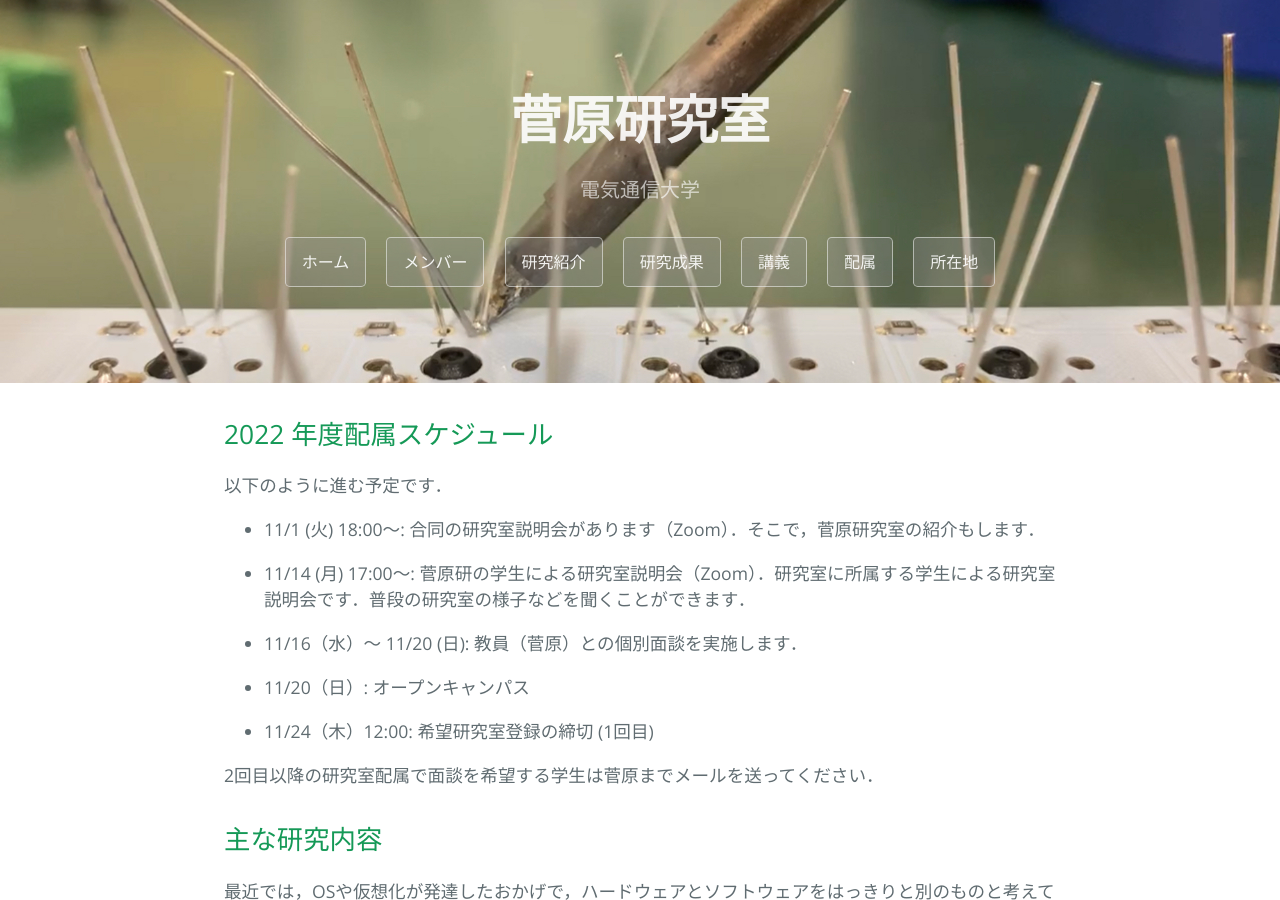
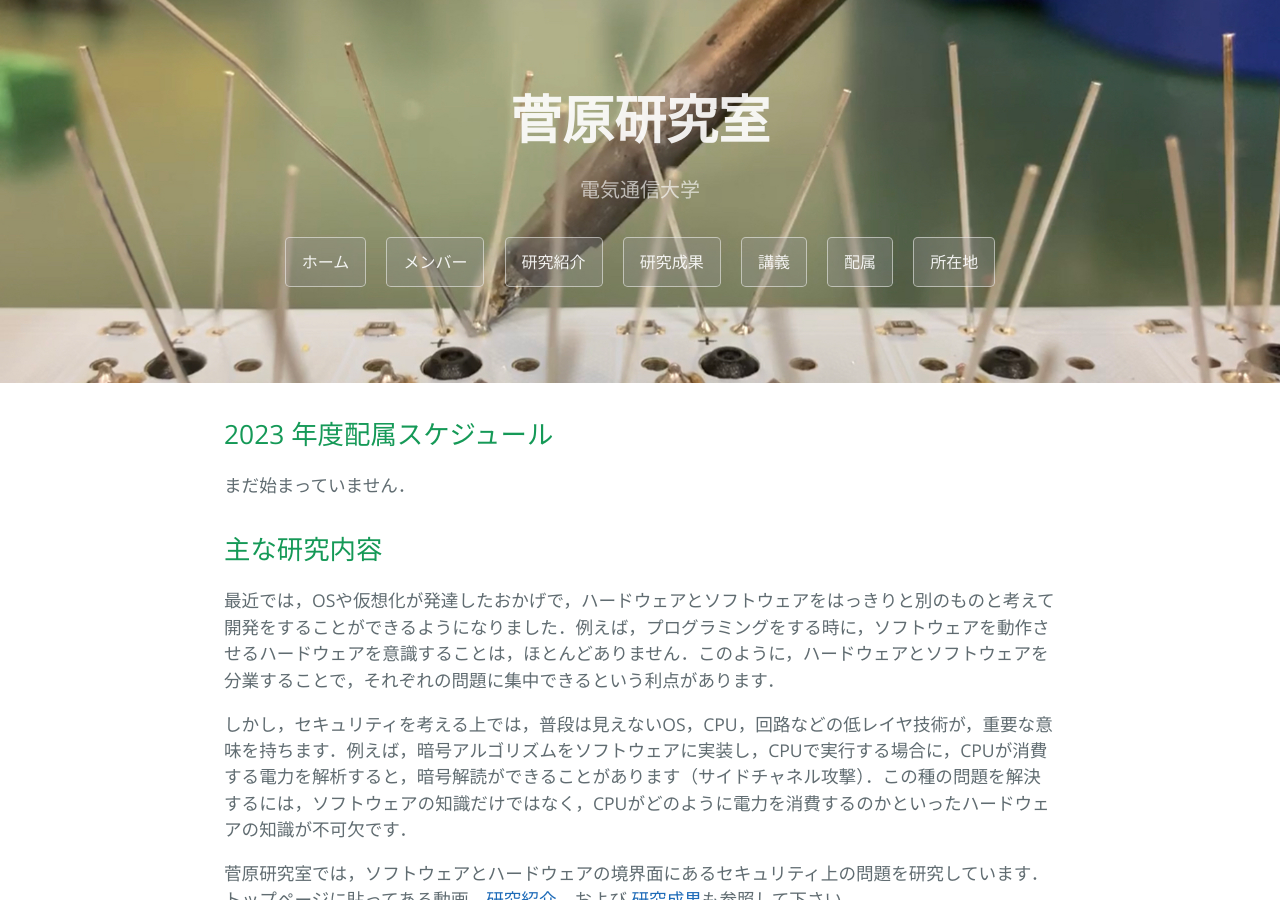
Before and after one commit to sugawara-bbbb/weblab, a Jekyll site: the page built from haizoku.md, in a window 1280 px wide and 900 px high. Built offline with Jekyll 4.4.1, drawn with Linux system fonts in a browser that asks for light colours; our own code applies the rules of GitHub Pages for plain Markdown files.

Commit message:
haizoku, member

```diff
--- a/haizoku.md
+++ b/haizoku.md
@@ -2,21 +2,9 @@
 layout: default
 ---
 
-## 2022 年度配属スケジュール
+## 2023 年度配属スケジュール
 
-以下のように進む予定です．
-
-- 11/1 (火) 18:00〜: 合同の研究室説明会があります（Zoom）．そこで，菅原研究室の紹介もします．
-
-- 11/14 (月) 17:00～: 菅原研の学生による研究室説明会（Zoom）．研究室に所属する学生による研究室説明会です．普段の研究室の様子などを聞くことができます．
-
-- 11/16（水）〜 11/20 (日): 教員（菅原）との個別面談を実施します．
-
-- 11/20（日）: オープンキャンパス
-
-- 11/24（木）12:00: 希望研究室登録の締切 (1回目)
-
-2回目以降の研究室配属で面談を希望する学生は菅原までメールを送ってください．
+まだ始まっていません．
 
 ## 主な研究内容
 
```
Also changed, not shown: _member/sugawara.md (+3 -1 lines).
